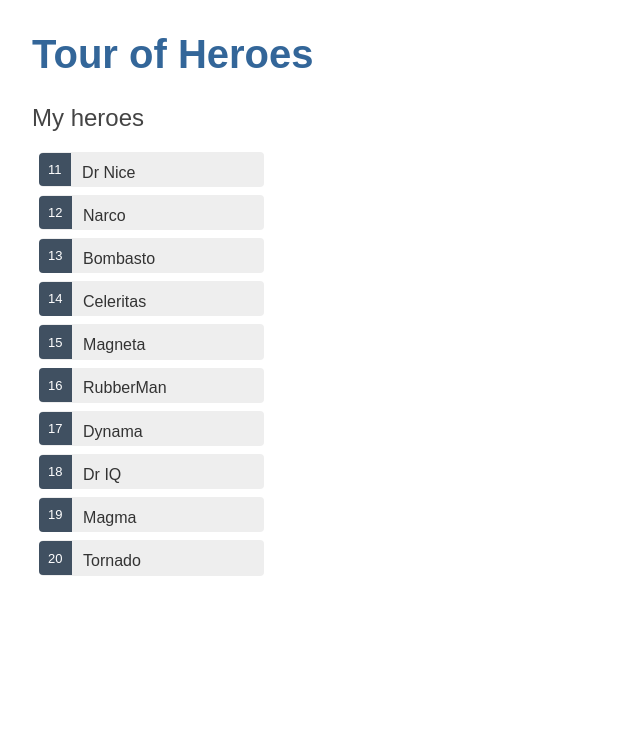
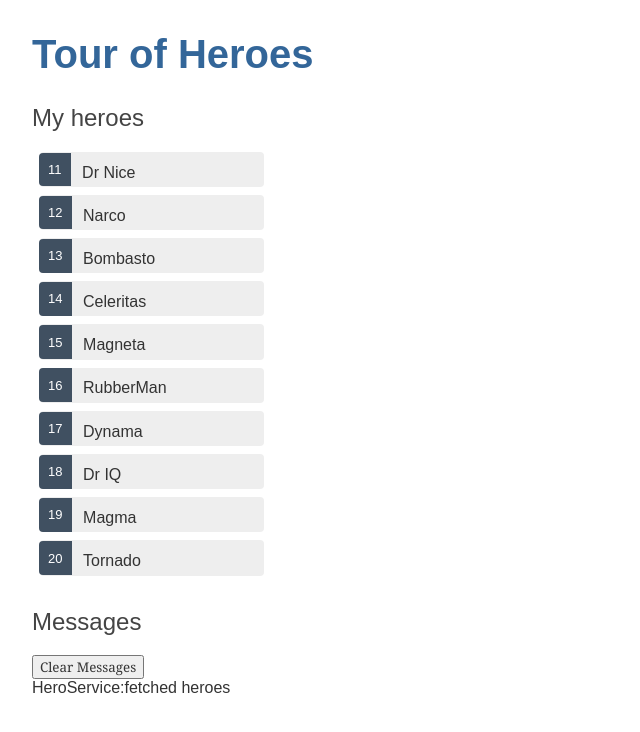
Before and after one commit to jeo19/angular-tour-of-heroes, an Angular app: page / in a window 1280 px wide. Shown: the top 732 px of the page, without its empty margins (0-640 px from the left). Built offline with nearby package versions, Linux system fonts and the light colour scheme.

Commit message:
feat:Add the message service and render the message component

```diff
--- a/src/app/app.component.html
+++ b/src/app/app.component.html
@@ -1,2 +1,3 @@
 <h1>{{title}}</h1>
 <app-heroes></app-heroes>
+<app-messages></app-messages>
--- a/src/app/app.module.ts
+++ b/src/app/app.module.ts
@@ -6,12 +6,14 @@
 import { AppComponent } from './app.component';
 import { HeroesComponent } from './heroes/heroes.component';
 import { HeroDetailComponent } from './hero-detail/hero-detail.component';
+import { MessagesComponent } from './messages/messages.component';
 
 @NgModule({
   declarations: [
     AppComponent,
     HeroesComponent,
-    HeroDetailComponent
+    HeroDetailComponent,
+    MessagesComponent,
   ],
   imports: [
     BrowserModule,
--- a/src/app/hero.service.ts
+++ b/src/app/hero.service.ts
@@ -2,15 +2,17 @@
 import { Hero } from './hero';
 import { HEROES } from './mock-heroes';
 import { Observable,  of } from 'rxjs';
+import { MessageService } from './message.service';
 
 @Injectable({
   providedIn: 'root'
 })
 export class HeroService {
 
-  constructor() { }
+  constructor(private messageService:MessageService) { }
   getHeroes():Observable< Hero[]>{
-    const heroes=of(HEROES)
+    const heroes=of(HEROES);
+    this.messageService.add('HeroService:fetched heroes');
     return heroes;
 
   }
--- /dev/null
+++ b/src/app/message.service.ts
@@ -0,0 +1,15 @@
+import { Injectable } from '@angular/core';
+
+@Injectable({
+  providedIn: 'root'
+})
+export class MessageService {
+messages:string[]=[];
+add(message:string){
+  this.messages.push(message);
+}
+clear(){
+  this.messages=[];
+}
+  constructor() { }
+}
--- /dev/null
+++ b/src/app/messages/messages.component.html
@@ -0,0 +1,5 @@
+<div *ngIf='messageService.messages.length'>
+    <h2>Messages</h2>
+    <button class='clear' (click)="messageService.clear()">Clear Messages</button>
+    <div *ngFor='let message of messageService.messages'>{{message}}</div>
+</div>
--- /dev/null
+++ b/src/app/messages/messages.component.ts
@@ -0,0 +1,16 @@
+import { Component, OnInit } from '@angular/core';
+import { MessageService } from '../message.service';
+
+@Component({
+  selector: 'app-messages',
+  templateUrl: './messages.component.html',
+  styleUrls: ['./messages.component.css']
+})
+export class MessagesComponent implements OnInit {
+
+  constructor(public messageService:MessageService) { }
+
+  ngOnInit(): void {
+  }
+
+}
```
Also changed, not shown: src/app/messages/messages.component.css (added), 2 other files (tests, documents, lock files or other folders).
